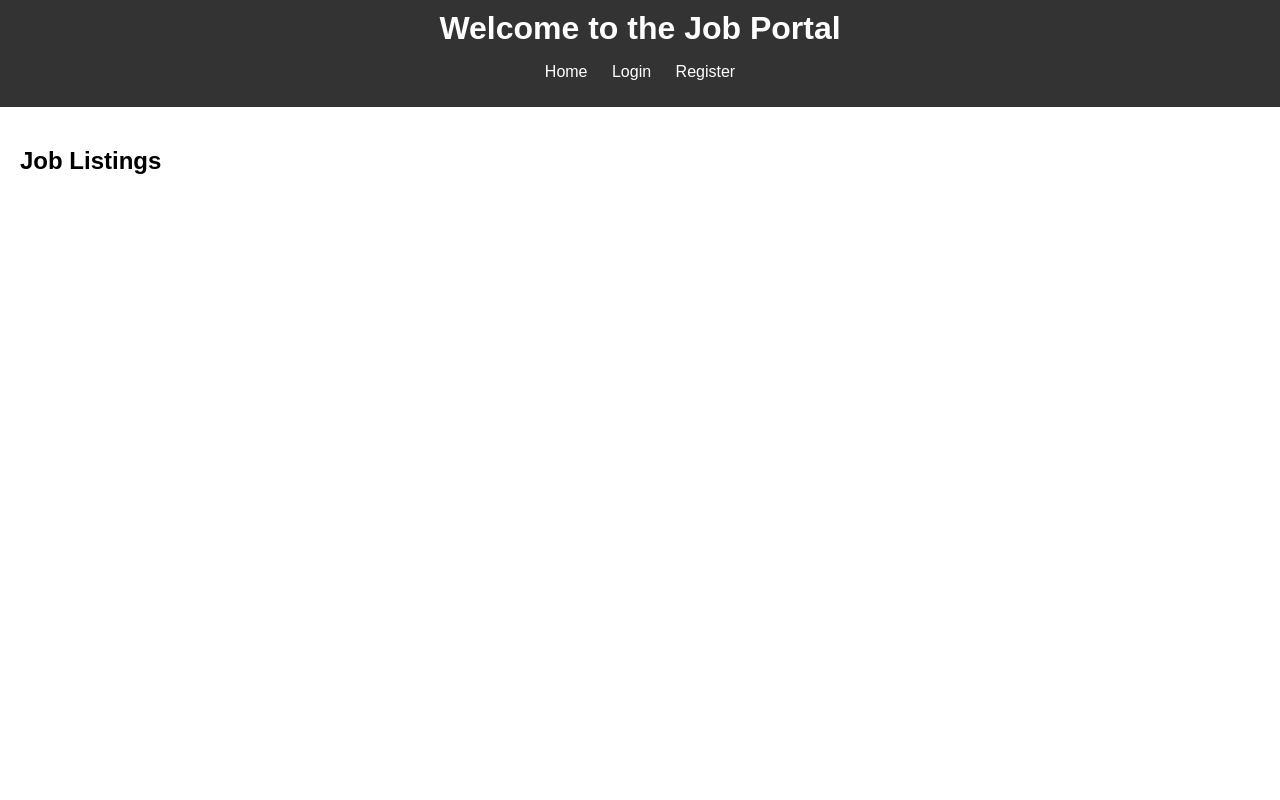
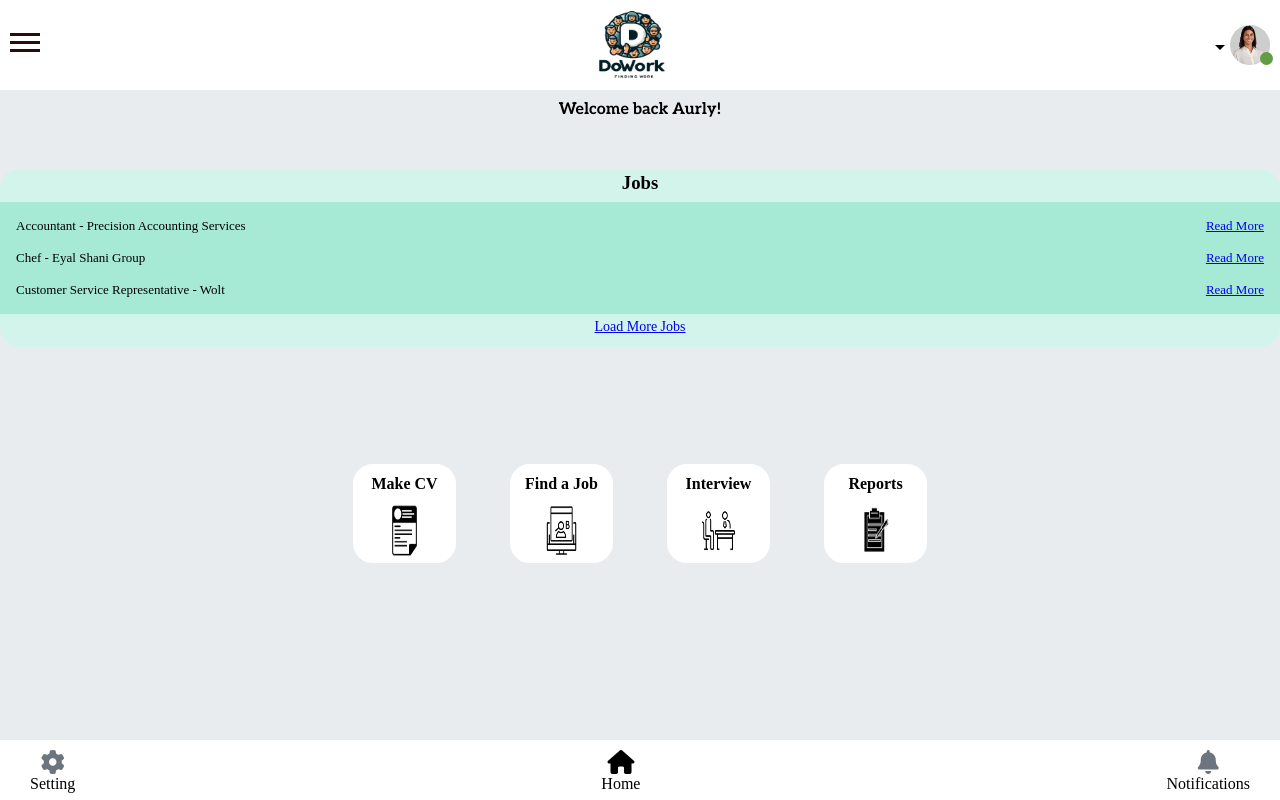
Before and after one commit to AtheerAzaizeh/TryProject, a website: page frontend/index.html in a window 1280 px wide. Drawn offline with Linux system fonts and the light colour scheme; files that its build step writes are made by us from their sources; no server answers.

Commit message:
Update index.html

```diff
--- a/frontend/index.html
+++ b/frontend/index.html
@@ -3,26 +3,90 @@
 <head>
     <meta charset="UTF-8">
     <meta name="viewport" content="width=device-width, initial-scale=1.0">
-  <title>Home</title>
-  <link rel="stylesheet" href="css/styles.css">
+    <title>Do-Work Home Page</title>
+    <link rel="stylesheet" href="css/style.css">
+    <link rel="stylesheet" href="https://cdnjs.cloudflare.com/ajax/libs/font-awesome/6.0.0-beta3/css/all.min.css">
+    <link href="https://fonts.googleapis.com/css2?family=Aleo:wght@300;400;700&display=swap" rel="stylesheet">
+    <script src="js/sidebarmenu.js" defer></script>
 </head>
 <body>
     <header>
-    <h1>Welcome to the Job Portal</h1>
-    <nav>
-      <ul>
-        <li><a href="index.html">Home</a></li>
-        <li><a href="login.html">Login</a></li>
-        <li><a href="register.html">Register</a></li>
-      </ul>
+        <nav class="menu">
+            <div id="menuicon">
+                <div class="line"></div>
+                <div class="line"></div>
+                <div class="line"></div>
+            </div>
         </nav>
+        <div id="logo" onclick="location.href='index.html'"><img src="images/logo.png" width="104" height="89" alt="Logo"></div>
+        <div id="pictureprofile">
+            <nav id="arrow-down"><div id="arrow"></div></nav>
+            <img src="images/aurly.png" width="40" height="40" alt="Profile Picture">
+            <div id="online"></div>
+        </div>
     </header>
     <main>
-    <h2>Job Listings</h2>
-    <div id="job-list">
-      <!-- Jobs will be dynamically inserted here -->
+        <p class="welcom">Welcome back Aurly!</p>
+        <section id="jobs">
+            <div id="headerjobs"><h3>Jobs</h3></div>
+            <div id="menujobs">
+                <ul>
+                    <li>Accountant - Precision Accounting Services <a href="#">Read More</a></li>
+                    <li>Chef - Eyal Shani Group <a href="#">Read More</a></li>
+                    <li>Customer Service Representative - Wolt <a href="#">Read More</a></li>
+                </ul>
             </div>
+            <div id="footerjobs"><a href="Menupage.html">Load More Jobs</a></div>
+        </section>
+        <section id="instructions">
+            <div id="makecv">
+                <h4>Make CV</h4>
+                <img src="images/makecv.png" width="75" height="75" alt="">
+            </div>
+            <div id="findjob">
+                <h4>Find a Job</h4>
+                <img src="images/findjob.jpeg" width="75" height="75" alt="">
+            </div>
+            <div id="interview">
+                <h4>Interview</h4>
+                <img src="images/interview.jpeg" width="75" height="75" alt="">
+            </div>
+            <div id="reports">
+                <h4>Reports</h4>
+                <img src="images/reports.png" width="75" height="75" alt="">
+            </div>
+        </section>
+        <section id="sidebar">
+            <div class="headersidebar">
+                <i class="searchicon fa-solid fa-magnifying-glass"></i>
+                <input type="search" placeholder="Search">
+                <span id="exit-icon">&#x2716;</span>
+            </div>
+            <div class="profile">
+                <img src="images/aurly.png" width="59" height="59" alt="Profile Picture" class="profile-img">
+                <h2 class="profile-name">Aurly Dahan</h2>
+                <p class="profile-email">aurlydahan@gmail.com</p>
+            </div>
+            <nav class="sidebarmenu">
+                <ul>
+                    <li class="homeicon"><a href="#"><i class="fas fa-home"></i>Home</a><i class="fa-solid fa-arrow-left" id="arrowleft"></i></li>
+                    <li class="jobsicon"><a href="#"><i class="fas fa-list"></i>Jobs list</a></li>
+                    <li class="createcvicon"><a href="#"><i class="fas fa-pen"></i>Create CV</a></li>
+                    <li class="findjobicon"><a href="#"><i class="fas fa-search"></i>Find a job</a></li>
+                </ul>
+                <div class="footersidebarmenu">
+                    <ul>
+                        <li class="settingicon"><a href="#"><i class="fas fa-cog"></i>Settings</a></li>
+                        <li class="contactusicon"><a href="#"><i class="fas fa-person circle question"></i>Contact us</a></li>
+                    </ul>
+                </div>
+            </nav>
+        </section>
     </main>
-  <script src="js/index.js"></script>
+    <footer>
+        <div id="settings"><i class="fa-solid fa-gear" style="font-size: 24px; color: #6C757D;"></i><span>Setting</span></div>
+        <div id="home"><i class="fa-solid fa-house" style="font-size: 24px; color: black;"></i><span>Home</span></div>
+        <div id="nofications"><i class="fa-solid fa-bell" style="font-size: 24px; color: #6C757D;"></i><span>Notifications</span></div>
+    </footer>
 </body>
 </html>
```
Lines whose indentation alone changed are shown as unchanged.
